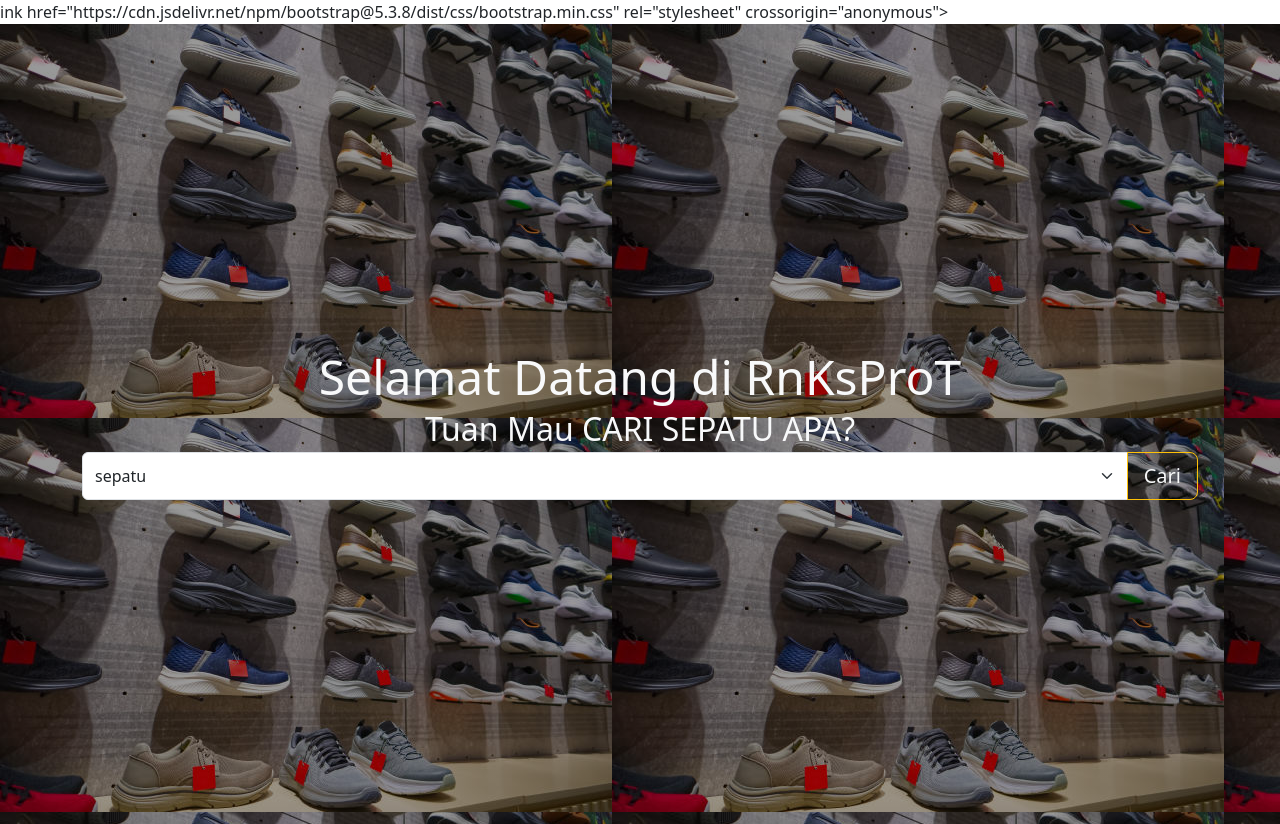
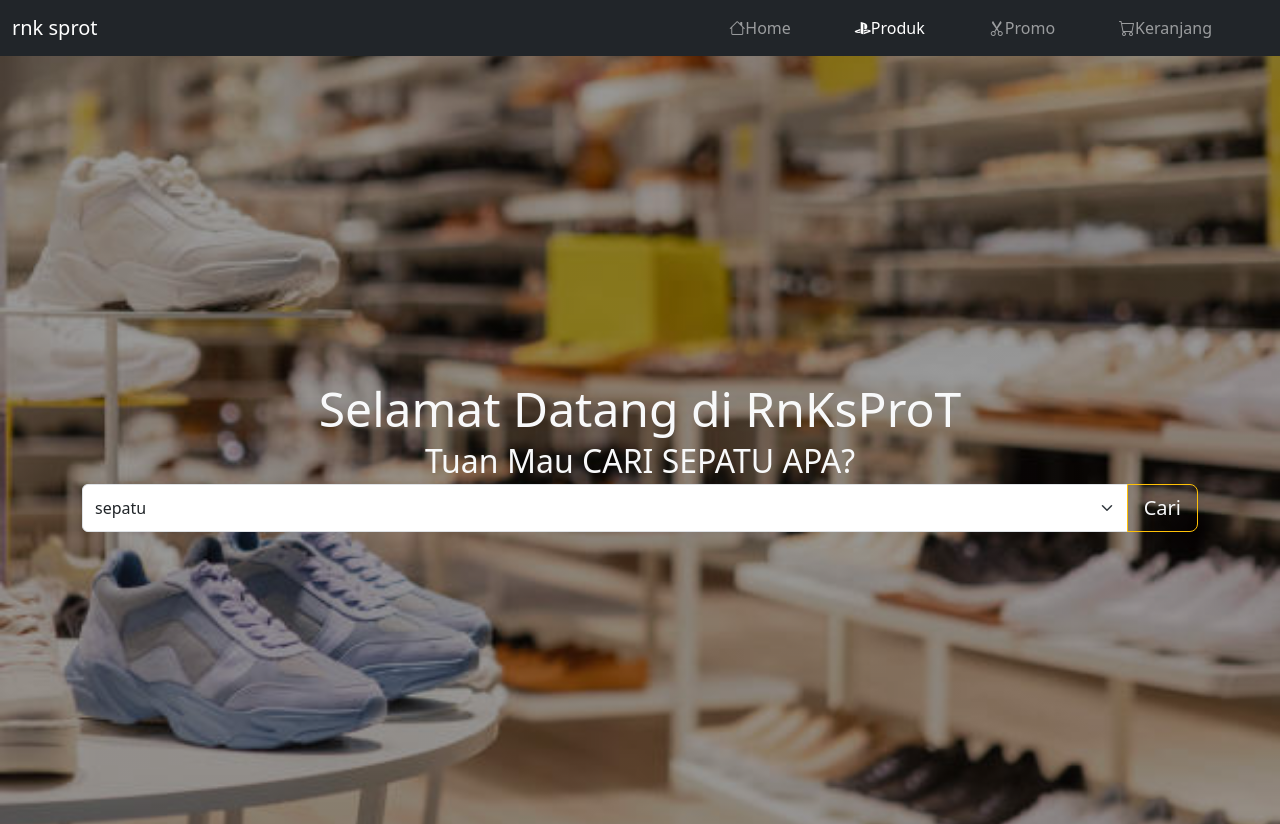
Before and after one commit to indrafebriyansah9-bot/bebekgoreng, a plain HTML site: page bootstrap-5.3.8-dist/isi.html in a window 1280 px wide. Shown: the top 824 px of the page. Drawn offline with nearby package versions, Linux system fonts and the light colour scheme; files whose address does not match are found by name.

Commit message:
Add files via upload

```diff
--- a/bootstrap-5.3.8-dist/isi.html
+++ b/bootstrap-5.3.8-dist/isi.html
@@ -1,17 +1,42 @@
 <!DOCTYPE html>
 <html lang="en">
-<head>ink href="https://cdn.jsdelivr.net/npm/bootstrap@5.3.8/dist/css/bootstrap.min.css" rel="stylesheet" integrity="sha384-sRIl4kxILFvY47J16cr9ZwB07vP4J8+LH7qKQnuqkuIAvNWLzeN8tE5YBujZqJLB" crossorigin="anonymous">
-    <link rel="stylesheet" href="https://cdn.jsdelivr.net/npm/bootstrap-icons@1.13.1/font/bootstrap-icons.min.css">
-    <link rel="styleshe
     <meta charset="UTF-8">
     <meta name="viewport" content="width=device-width, initial-scale=1.0">
     <title>RNKSPROT</title>
-    <let" href="isi.css">
+    <head>
+      <link href="https://cdn.jsdelivr.net/npm/bootstrap@5.3.8/dist/css/bootstrap.min.css" rel="stylesheet" integrity="sha384-sRIl4kxILFvY47J16cr9ZwB07vP4J8+LH7qKQnuqkuIAvNWLzeN8tE5YBujZqJLB" crossorigin="anonymous">
+    <link rel="stylesheet" href="https://cdn.jsdelivr.net/npm/bootstrap-icons@1.13.1/font/bootstrap-icons.min.css">
+    <link rel="stylesheet" href="isi.css">
 </head>
 <body>
-    <link href="https://cdn.jsdelivr.net/npm/bootstrap@5.3.8/dist/css/bootstrap.min.css" rel="stylesheet" integrity="sha384-sRIl4kxILFvY47J16cr9ZwB07vP4J8+LH7qKQnuqkuIAvNWLzeN8tE5YBujZqJLB" crossorigin="anonymous">
-    <link rel="stylesheet" href="https://cdn.jsdelivr.net/npm/bootstrap-icons@1.13.1/font/bootstrap-icons.min.css">
-    <link rel="stylesheet" href="style.css">
+  <!--navbar-->
+  <!--Navbar-->
+
+<nav class="navbar navbar-expand-lg navbar-dark bg-dark main-color">
+  <div class="container-fluid">
+    <button class="navbar-toggler" type="button" data-bs-toggle="collapse" data-bs-target="#navbarNav" aria-controls="navbarNav" aria-expanded="false" aria-label="Toggle navigation">
+      <span class="navbar-toggler-icon"></span>
+    </button>
+    <div class="collapse navbar-collapse" id="navbarNav">
+        <a class="navbar-brand me-auto" href="#">rnk sprot</a>
+      <ul class="navbar-nav">
+        <li class="nav-item me-5">
+          <a class="nav-link" aria-current="page" href="isi.html"><i class="bi bi-house"></i>Home</a>
+        </li>
+        <li class="nav-item me-5">
+          <a class="nav-link active" href="produk.html"><i class="bi bi-playstation"></i>Produk</a>
+        </li>
+        <li class="nav-item me-5">
+          <a class="nav-link" href="promo.html"><i class="bi bi-scissors"></i>Promo</a>
+        </li>
+        <li class="nav-item me-5">
+          <a class="nav-link" tabindex="-1" aria-disabled="true"><i class="bi bi-cart"></i>Keranjang</a>
+        </li>
+      </ul>
+    </div>
+  </div>
+</nav>
+
 <div class="container-fluid banner d-flex align-items-center">
   <div class="container">
        <h1 class="text-light text-center display-5 mb-1">Selamat Datang di RnKsProT</h1>
@@ -191,7 +216,7 @@
 <div class="container-fluid py-5 testimony">
   <div class="container">
     <h2 class="text-center text-light mb-2">Apa Kata Customer</h2>
-    <p class="text-center mb-5" style="color:antiquewhite; font-size: 0.95rem;">Kepuasan Pelanggan adalah Prioritas Kami</p>
+    <p class="text-center mb-5" style="color:rgb(111, 100, 85); font-size: 0.95rem;">Kepuasan Pelanggan adalah Prioritas Kami</p>
 
 
 <!--card 1-->
```
Also changed, not shown: bootstrap-5.3.8-dist/bener.html (+1 -1 lines), bootstrap-5.3.8-dist/promo.html (+1 -1 lines), bootstrap-5.3.8-dist/tugasnav.html (+3 -3 lines).
